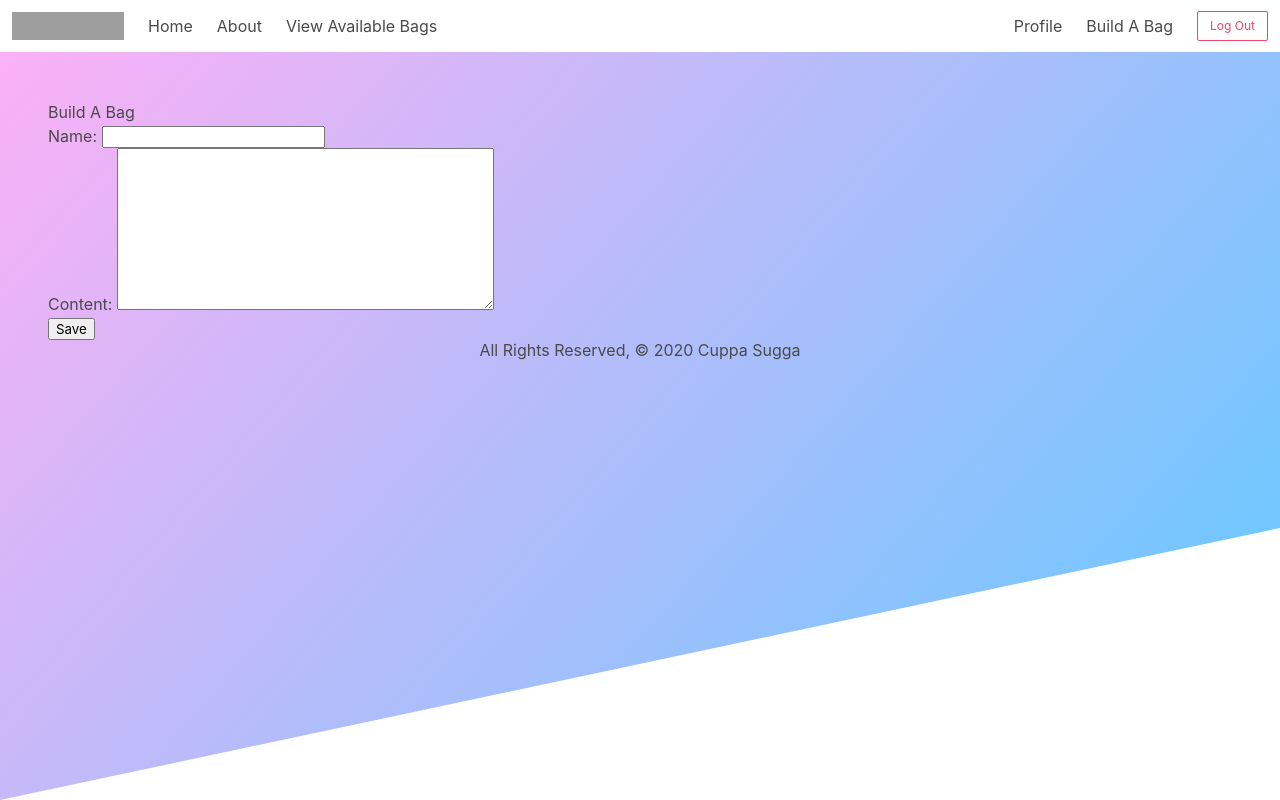
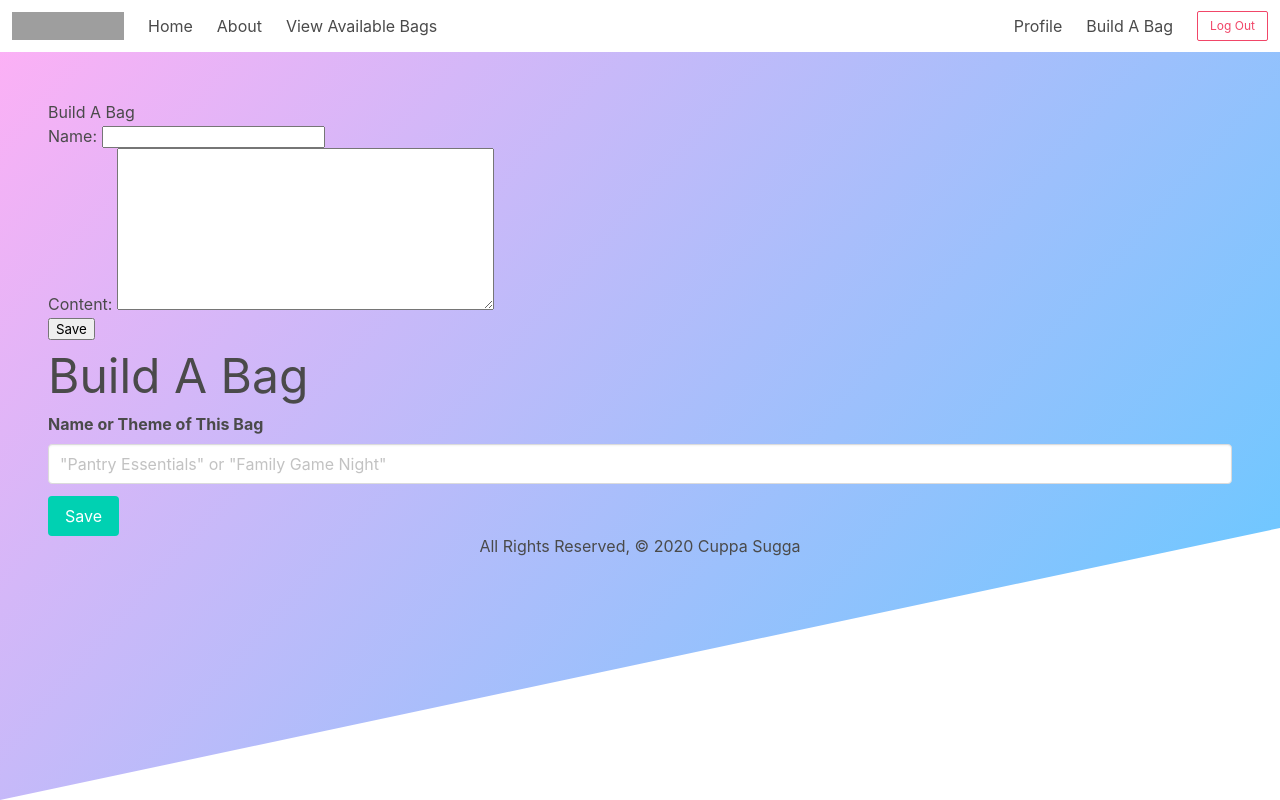
Before and after one commit to nikitamadora/cuppasugga, a Django app: page /bags/new/ in a window 1280 px wide. Run offline with Django 3.2, Linux system fonts and the light colour scheme; the visitor is signed in with stand-in values (Sample User, id 1); some libraries are stand-ins or nearby versions; some web fonts are replaced; grey boxes are pictures that could not be loaded.

Commit message:
Adds temporary updates to bag_form.html

```diff
--- a/cuppasugga/main_app/templates/bags/bag_form.html
+++ b/cuppasugga/main_app/templates/bags/bag_form.html
@@ -7,6 +7,22 @@
         {{ form.as_p }}
         <button class="btn" type="submit">Save</button>
     </section>
-{% endblock %}
+
 
 {% comment %} action ="{% url 'public_index' %}" {% endcomment %}
+
+<section class="form-section">
+  <h1 class="is-size-1">Build A Bag</h1>
+    <form method="POST" class="artist-form">
+    {% csrf_token %}
+
+    <div class="field">
+      <label class="label has-text-grey-dark">Name or Theme of This Bag</label>
+      <div class="control">
+        <input class="input" type="text" placeholder='"Pantry Essentials" or "Family Game Night"' name="name" maxlength="50" required id="id_name">
+      </div>
+    </div>
+    <button class="btn button is-primary" type="submit">Save</button>
+</section>
+
+{% endblock %}
```
